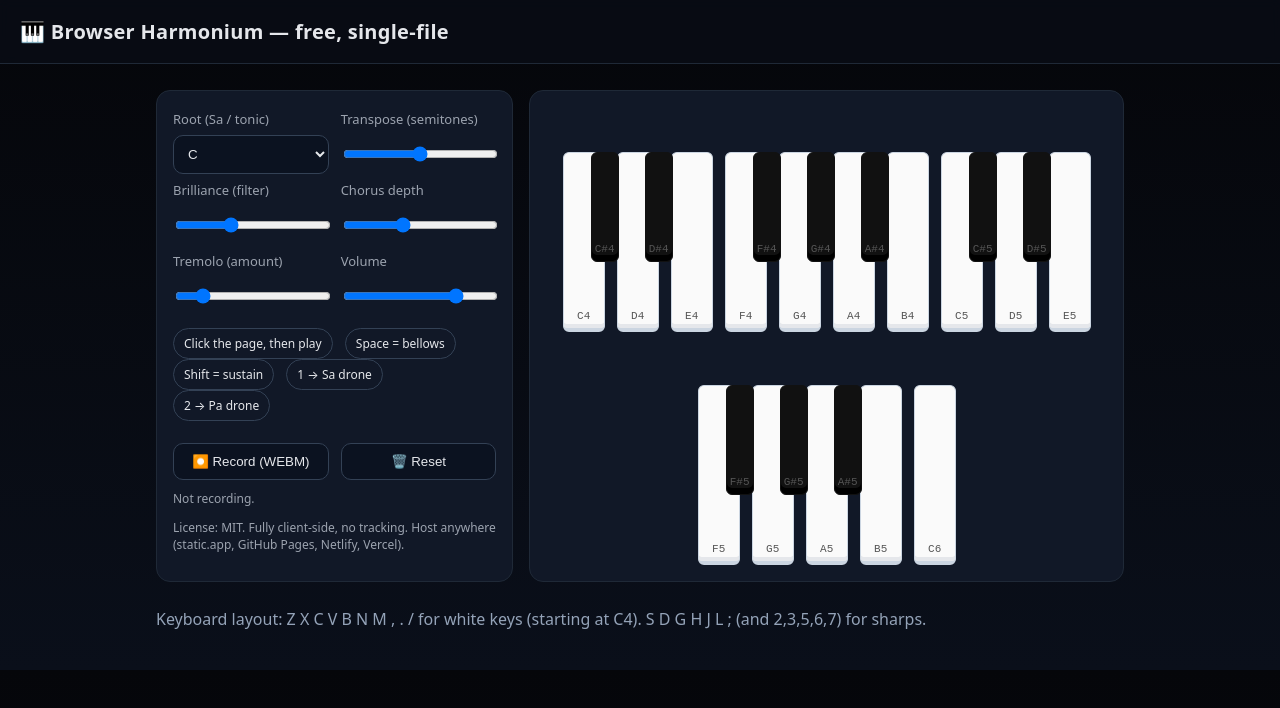
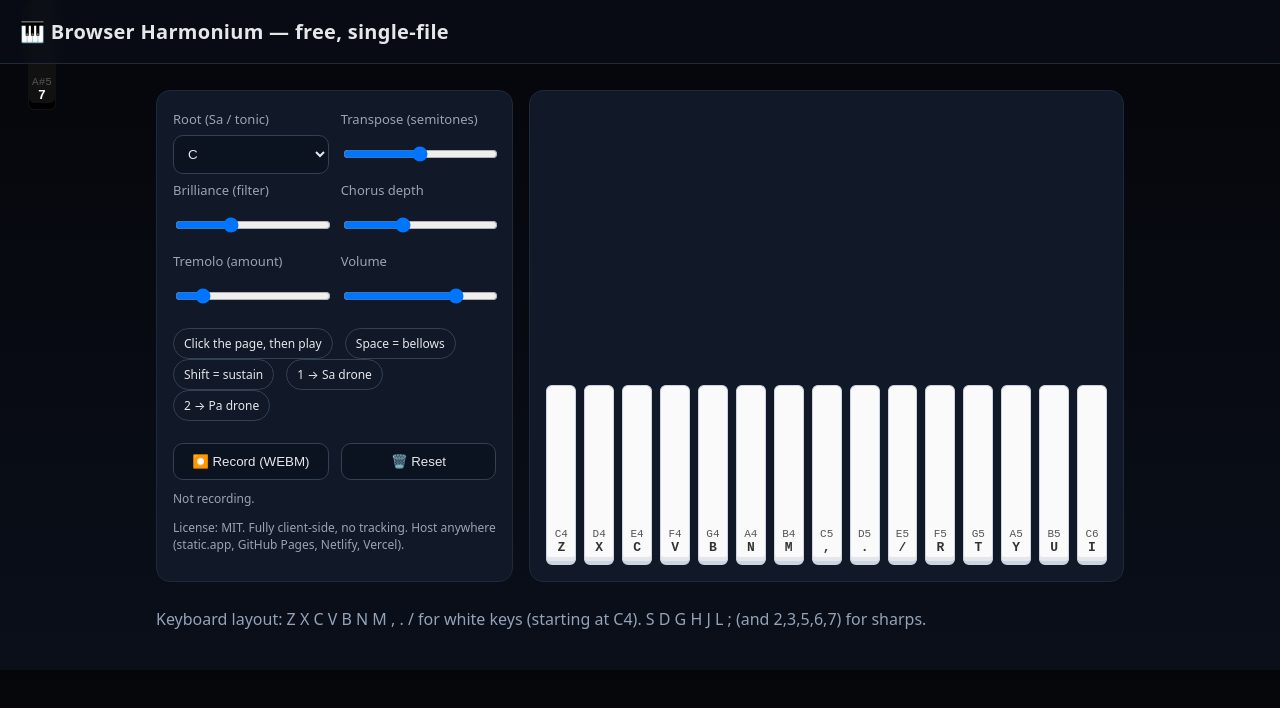
Before and after one commit to IshpreetSood/project001, a plain HTML site: page index.html in a window 1280 px wide. Drawn offline with Linux system fonts and the light colour scheme.

Commit message:
Update index.html

```diff
--- a/index.html
+++ b/index.html
@@ -254,32 +254,38 @@
 
   const keysEl = document.getElementById('keys');
   function buildKeyboard(){
-    const startMidi = BASE_MIDI;
-    const count = 25;
-    for (let i=0;i<count;i++){
+  // build ~2 octaves visually in one horizontal row
+  const startMidi = BASE_MIDI; // C4
+  const count = 25; // total keys
+  keysEl.style.display = 'flex';
+  keysEl.style.flexWrap = 'nowrap';
+  keysEl.style.overflowX = 'auto';
+  keysEl.innerHTML = ''; // clear any existing keys
+
+  for (let i = 0; i < count; i++) {
     const midi = startMidi + i;
-      const name = NOTE_NAMES[midi%12] + Math.floor(midi/12-1);
-      const isBlack = NOTE_NAMES[midi%12].includes('#');
+    const noteName = NOTE_NAMES[midi % 12] + Math.floor(midi / 12 - 1);
+    const isBlack = NOTE_NAMES[midi % 12].includes('#');
     const holder = document.createElement('div');
-      holder.className = 'key ' + (isBlack?'black':'white');
+    holder.className = 'key ' + (isBlack ? 'black' : 'white');
     holder.dataset.midi = midi;
-      holder.innerHTML = `<kbd>${name}</kbd>`;
-      const start = ev => { ev.preventDefault(); play(midi, 'mouse:'+midi); };
-      const end = () => release('mouse:'+midi);
+
+    // find the keyboard key letter mapped to this midi (if any)
+    const mapping = KEYMAP.find(x => BASE_MIDI + x.n === midi);
+    const letter = mapping ? mapping.k : '';
+
+    holder.innerHTML = `<kbd>${noteName}<br><strong style="font-size:13px;color:${isBlack?'#fafafa':'#333'}">${letter}</strong></kbd>`;
+
+    // click/touch play handlers
+    const start = ev => { ev.preventDefault(); play(midi, 'mouse:' + midi); };
+    const end = () => release('mouse:' + midi);
     holder.addEventListener('mousedown', start);
     holder.addEventListener('mouseup', end);
     holder.addEventListener('mouseleave', end);
-      holder.addEventListener('touchstart', start, {passive:false});
+    holder.addEventListener('touchstart', start, { passive: false });
     holder.addEventListener('touchend', end);
-      if (!isBlack) {
-        const wrap = document.createElement('div');
-        wrap.style.position='relative';
-        wrap.style.margin='0 2px';
-        wrap.appendChild(holder);
-        keysEl.appendChild(wrap);
-      } else {
-        keysEl.lastElementChild.appendChild(holder);
-      }
+
+    keysEl.appendChild(holder);
   }
 }
   function markKey(tag, on){
```
Lines whose indentation alone changed are shown as unchanged.
